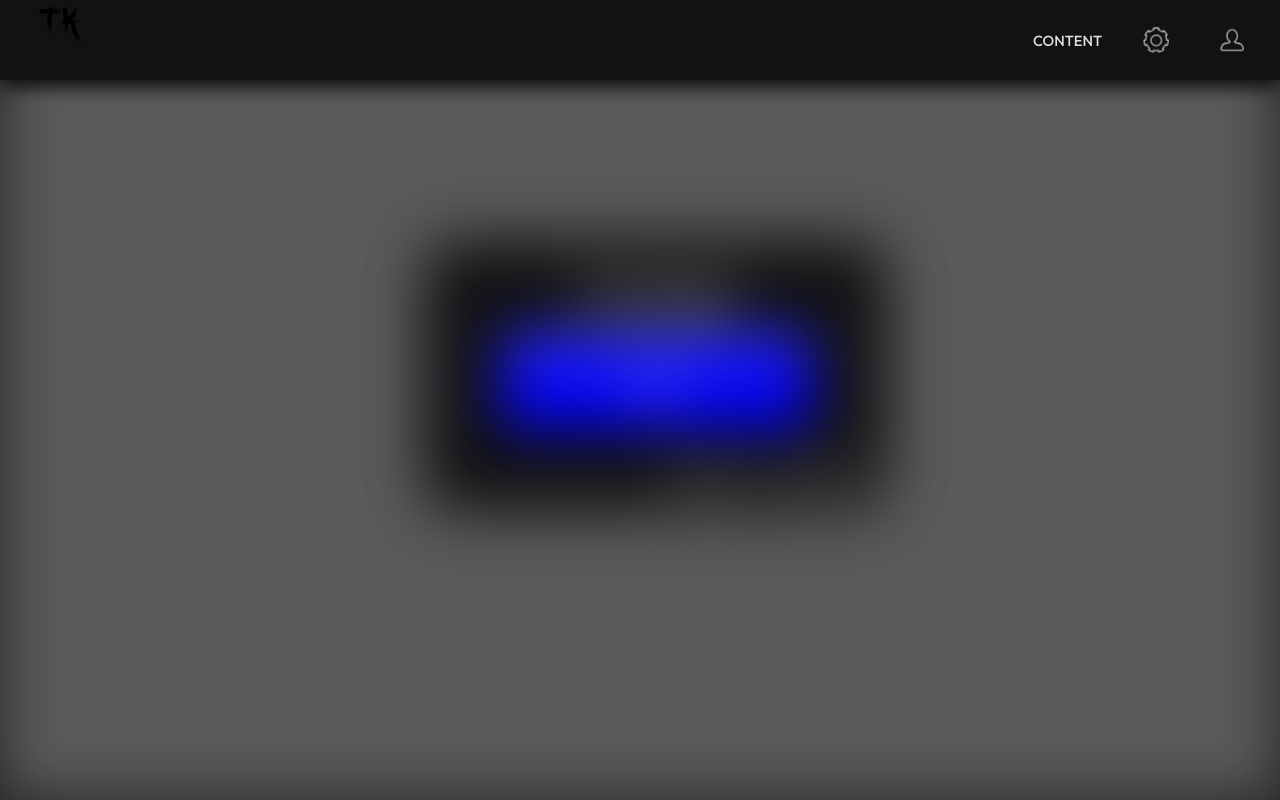
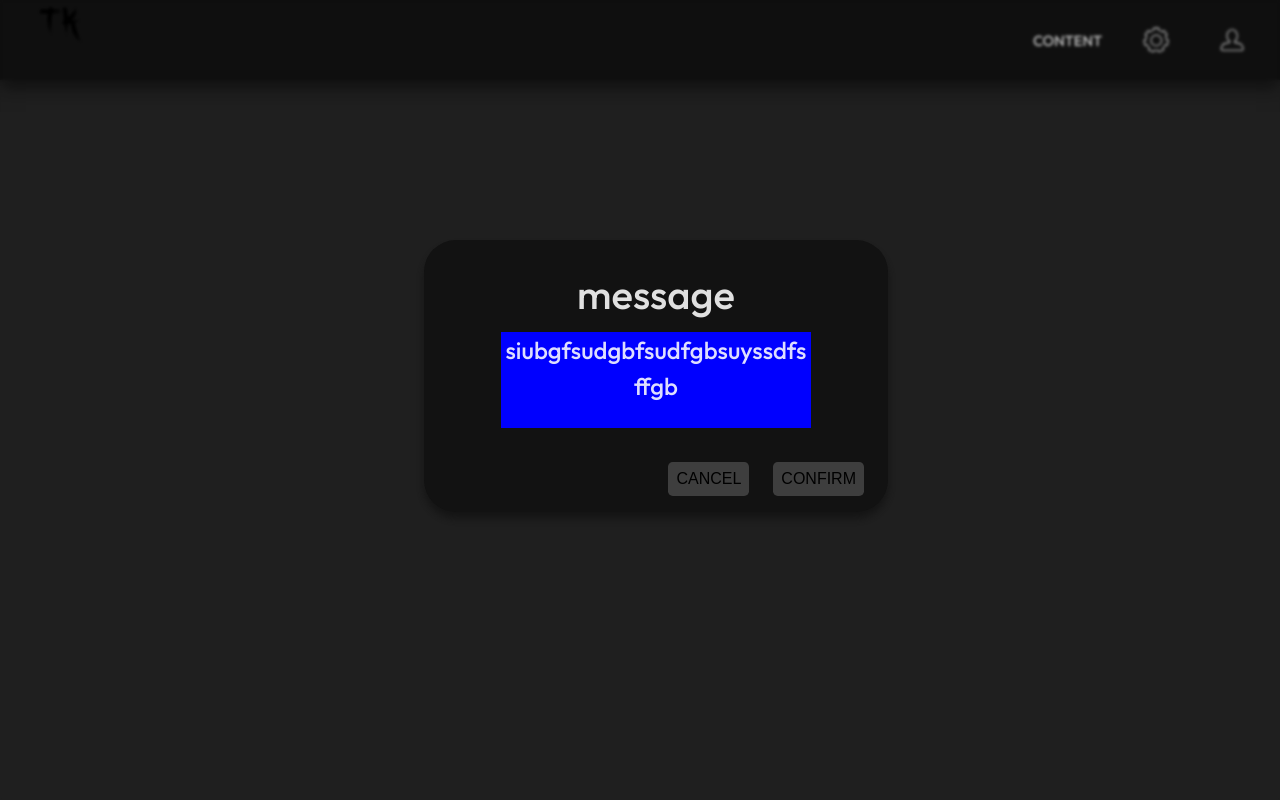
Before and after one commit to Xannicc/Character-Learner-React, a React (Vite) app: page / in a window 1280 px wide. Both pictures are taken after a click on the button 1156 px from the left and 40 px from the top of the page. Built offline with nearby package versions, Linux system fonts and the light colour scheme.

Commit message:
fixed background blur on AlertMessage component

```diff
--- a/src/components/AlertMessage.tsx
+++ b/src/components/AlertMessage.tsx
@@ -2,12 +2,12 @@
 
 const MessageBackground = styled.div`
     position: absolute;
-    background-color: #ffffff3f;
+    background-color: #00000020;
     height: 100vh;
     width: 100vw;
-    z-index: -1;
+    z-index: 3;
     top: 0;
-    filter: blur(30px);
+    backdrop-filter: blur(0.1em);
 `
 
 const MessageContainer = styled.div`
@@ -23,6 +23,7 @@
     overflow: hidden;
     left: calc(50vw - 13.5rem);
     top: calc(50vh - 10rem);
+    box-shadow: 0 0.4rem 0.5rem ${({ theme }) => theme.shadow.third[80]};
 `
 const MessageTitle = styled.h1`
     font-size: 2.5rem;
```
